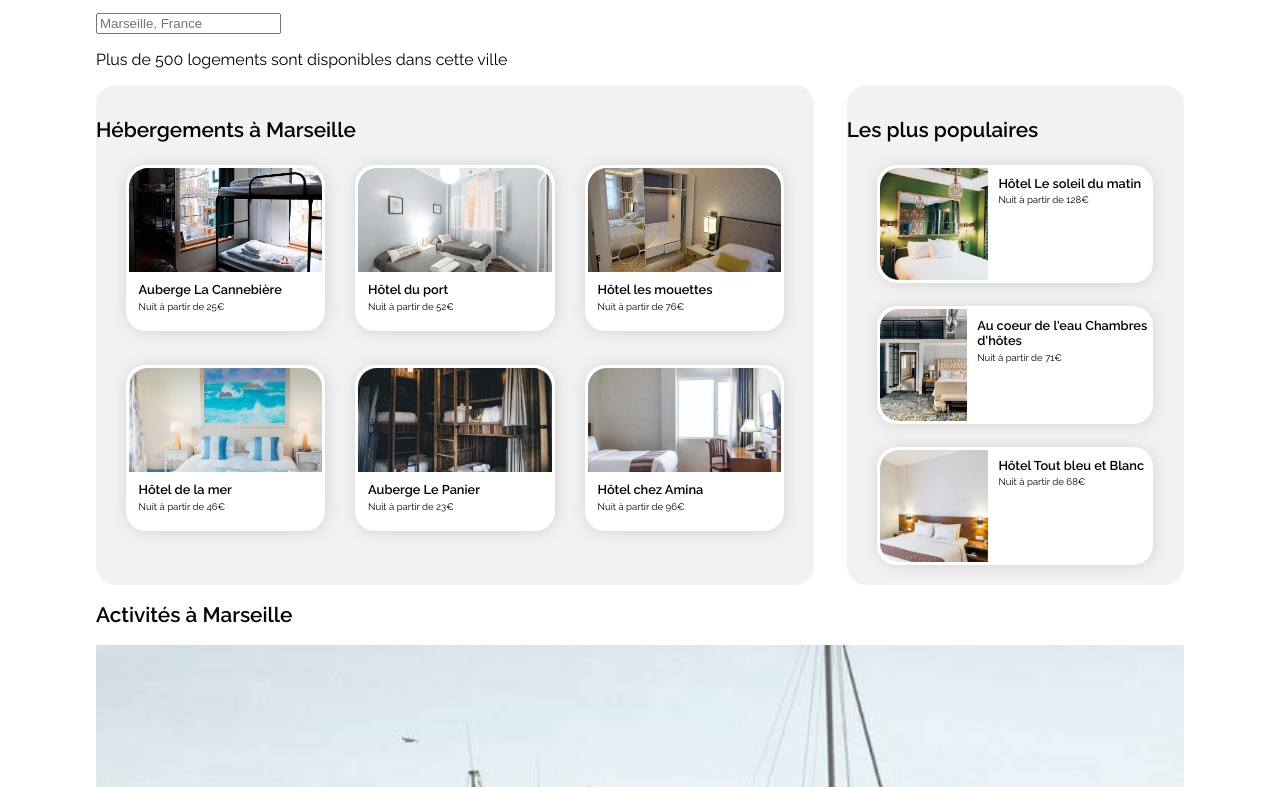
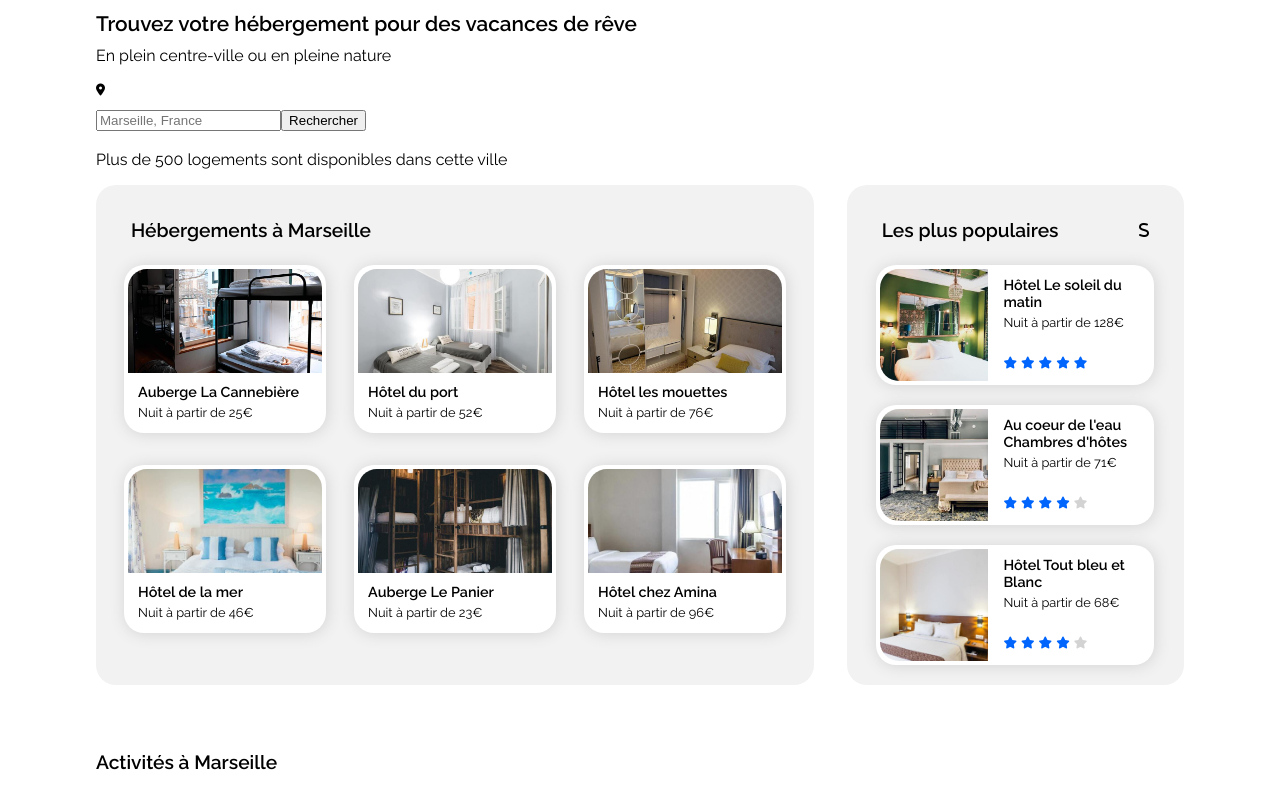
Before and after one commit to HugoCdnt/OpenclassroomsProjet2, a plain HTML site: page index.html in a window 1280 px wide. Shown: the part 176-963 px from the top of the page. Drawn offline with Linux system fonts and the light colour scheme.

Commit message:
Ajout des étoiles, header refait. Barre de recherche en cours, problème pour créer le pin-loc

```diff
--- a/index.html
+++ b/index.html
@@ -4,9 +4,12 @@
         <meta charset="utf-8" />
         <link rel="stylesheet" href="style.css" />
         <title>Logements à Marseille</title>
+        <link rel="shortcut icon" type="image/x-icon" href="images/favicon_io/favicon.ico"/>
+        <script src="https://kit.fontawesome.com/d0b8cf9251.js" crossorigin="anonymous"></script>
     </head>
     <body>
         <header>
+            <div id="menu">
                 <img src="images/logo/Booki.png" alt="Logo de Booki">
 
                 <nav>
@@ -15,19 +18,26 @@
                         <li><a href="#">Activités</a></li>
                     </ul>
                 </nav>
-<!--
+            </div>
+
             <h1>Trouvez votre hébergement pour des vacances de rêve</h1>
-            <h2>En plein centre-ville ou en pleine nature</h2>
--->
+            <p>En plein centre-ville ou en pleine nature</p>
+
+            <div id="search_field">
+                <div id="loc-pin">
+                    <i class="fa-solid fa-location-dot fa-xs"></i>
+                </div>
+                <form>
+                    <p>
+                        <label for="search"></label>
+                        <input type="search" name="search" id="town" placeholder="Marseille, France">
+                        <input type="button" name="Rechercher" id="search" value="Rechercher">
+                    </p>
+                </form>
+            </div>
         </header>
 
         <section id="filtres">
-            <form>
-                <p>
-                    <label for="search"></label>
-                    <input type="text" name="search" id="search" placeholder="Marseille, France">
-                </p>
-            </form>
 
             <!-- Filtre, comment les faire ?-->
 
@@ -40,65 +50,63 @@
         <main>
 
             <section class="lodgings rounded" id="regular">
-                <div class= "heading">
-                    <h1>Hébergements à Marseille</h1>
-                </div>
-        <!-- Virer cette div là qui ne sert à rien-->
+                <h2 class="heading">Hébergements à Marseille</h2>
 
                 <div class="lodgings-overlook wrap">
                     <article class="lodging-prev square rounded">
                         <div class="lodging-square__image rounded_top">
                             <img src="images/hebergements/4_small/marcus-loke-WQJvWU_HZFo-unsplash.jpg" alt="Photo Auberge La Cannebière">
                         </div>
-                        <h2>Auberge La Cannebière</h2>
-                        <h3>Nuit à partir de 25€</h3>
+                        <h3>Auberge La Cannebière</h3>
+                        <p>Nuit à partir de 25€</p>
                     </article>
 
                     <article class="lodging-prev square rounded">
                         <div class="lodging-square__image rounded_top">
                             <img src="images/hebergements/4_small/fred-kleber-gTbaxaVLvsg-unsplash.jpg" alt="Photo Hôtel du port">
                         </div>
-                        <h2>Hôtel du port</h2>
-                        <h3>Nuit à partir de 52€</h3>
+                        <h3>Hôtel du port</h3>
+                        <p>Nuit à partir de 52€</p>
                     </article>
 
                     <article class="lodging-prev square rounded">
                         <div class="lodging-square__image rounded_top">
                             <img src="images/hebergements/4_small/reisetopia-B8WIgxA_PFU-unsplash.jpg" alt="Photo Hôtel les mouettes">
                         </div>
-                        <h2>Hôtel les mouettes</h2>
-                        <h3>Nuit à partir de 76€</h3>
+                        <h3>Hôtel les mouettes</h3>
+                        <p>Nuit à partir de 76€</p>
                     </article>
 
                     <article class="lodging-prev square rounded">
                         <div class="lodging-square__image rounded_top">
                             <img src="images/hebergements/4_small/annie-spratt-Eg1qcIitAuA-unsplash.jpg" alt="Photo Hôtel de la mer">
                         </div>
-                        <h2>Hôtel de la mer</h2>
-                        <h3>Nuit à partir de 46€</h3>
+                        <h3>Hôtel de la mer</h3>
+                        <p>Nuit à partir de 46€</p>
                     </article>
 
                     <article class="lodging-prev square rounded">
                         <div class="lodging-square__image rounded_top">
                             <img src="images/hebergements/4_small/nicate-lee-kT-ZyaiwBe0-unsplash.jpg" alt="Photo Auberge Le Panier">
                         </div>
-                        <h2>Auberge Le Panier</h2>
-                        <h3>Nuit à partir de 23€</h3>
+                        <h3>Auberge Le Panier</h3>
+                        <p>Nuit à partir de 23€</p>
                     </article>
 
                     <article class="lodging-prev square rounded">
                         <div class="lodging-square__image rounded_top">
                             <img src="images/hebergements/4_small/febrian-zakaria-M6S1WvfW68A-unsplash.jpg" alt="Photo Hôtel chez Amina">
                         </div>
-                        <h2>Hôtel chez Amina</h2>
-                        <h3>Nuit à partir de 96€</h3>
+                        <h3>Hôtel chez Amina</h3>
+                        <p>Nuit à partir de 96€</p>
                     </article>
                 </div>
             </section>
 
             <aside class="lodgings rounded" id="popular">
-                <div class="heading">
-                    <h1>Les plus populaires</h1>
+                <div class= "heading">
+                    <h2>Les plus populaires</h2>
+                    <i class="fa-solid fa-star fa-s" id="black_star"></i>
                 </div>
 
                 <div class="lodgings-overlook column">
@@ -107,8 +115,15 @@
                             <img src="images/hebergements/4_small/emile-guillemot-Bj_rcSC5XfE-unsplash.jpg" alt="Photo Hôtel Le soleil du matin">
                         </div>
                         <div class="texte_populaire">
-                            <h2>Hôtel Le soleil du matin</h2>
-                            <h3>Nuit à partir de 128€</h3>
+                            <h3>Hôtel Le soleil du matin</h3>
+                            <p>Nuit à partir de 128€</p>
+                            <div class="stars">
+                                <i class="fa-solid fa-star fa-xs"></i>
+                                <i class="fa-solid fa-star fa-xs"></i>
+                                <i class="fa-solid fa-star fa-xs"></i>
+                                <i class="fa-solid fa-star fa-xs"></i>
+                                <i class="fa-solid fa-star fa-xs"></i>
+                            </div>
                         </div>
                     </article>
 
@@ -117,8 +132,15 @@
                             <img src="images/hebergements/4_small/aw-creative-VGs8z60yT2c-unsplash.jpg" alt="Photo Au coeur de l'eau Chambres d'hôtes">
                         </div>
                         <div class="texte_populaire">
-                            <h2>Au coeur de l'eau Chambres d'hôtes</h2>
-                            <h3>Nuit à partir de 71€</h3>
+                            <h3>Au coeur de l'eau Chambres d'hôtes</h3>
+                            <p>Nuit à partir de 71€</p>
+                            <div class="stars">
+                                <i class="fa-solid fa-star fa-xs"></i>
+                                <i class="fa-solid fa-star fa-xs"></i>
+                                <i class="fa-solid fa-star fa-xs"></i>
+                                <i class="fa-solid fa-star fa-xs"></i>
+                                <i class="fa-solid fa-star fa-xs grey_star"></i>
+                            </div>
                         </div>
                     </article>
 
@@ -127,8 +149,15 @@
                             <img src="images/hebergements/4_small/febrian-zakaria-sjvU0THccQA-unsplash.jpg" alt="Photo Hôtel Tout bleu et Blanc">
                         </div>
                         <div class="texte_populaire">
-                            <h2>Hôtel Tout bleu et Blanc</h2>
-                            <h3>Nuit à partir de 68€</h3>
+                            <h3>Hôtel Tout bleu et Blanc</h3>
+                            <p>Nuit à partir de 68€</p>
+                            <div class="stars">
+                                <i class="fa-solid fa-star fa-xs"></i>
+                                <i class="fa-solid fa-star fa-xs"></i>
+                                <i class="fa-solid fa-star fa-xs"></i>
+                                <i class="fa-solid fa-star fa-xs"></i>
+                                <i class="fa-solid fa-star fa-xs grey_star"></i>
+                            </div>
                         </div>
                     </article>
             </div>
@@ -136,55 +165,55 @@
         </main>
 
         <section>
-            <h1>Activités à Marseille</h1>
+            <h2>Activités à Marseille</h2>
 
             <a href="#"><article class="activite_tall">
                     <img src="images/activites/4_small/reno-laithienne-QUgJhdY5Fyk-unsplash.jpg" alt="Photo Vieux Port">
-                    <h2>Vieux Port</h2>
+                    <h3>Vieux Port</h3>
                 </article></a>
 
                 <a href="#"><article class="activite_medium">
                     <img src="images/activites/4_small/paul-hermann-QFTrLdQIRhI-unsplash.jpg" alt="Photo Fort de Pomègues">
-                    <h2>Fort de Pomègues</h2>
+                    <h3>Fort de Pomègues</h3>
                 </article></a>
 
                 <a href="#"><article class="activite_small">
                     <img src="images/activites/4_small/kevin-hikari-rV_Qd1l-VXg-unsplash.jpg" alt="Photo Iles du Frioul">
-                    <h2>Iles du Frioul</h2>
+                    <h3>Iles du Frioul</h3>
                 </article></a>
 
                 <a href="#"><article class="activite_tall">
                     <img src="images/activites/4_small/kilyan-sockalingum-NR8-cBCN3aI-unsplash.jpg" alt="Photo Parc National des Calanques">
-                    <h2>Parc National des Calanques</h2>
+                    <h3>Parc National des Calanques</h3>
                 </article></a>
 
                 <a href="#"><article class="activite_small">
                     <img src="images/activites/4_small/florian-wehde-xW9e8gdotxI-unsplash.jpg" alt="Photo Notre-Dame-de-la-Garde">
-                    <h2>Notre-Dame-de-la-Garde</h2>
+                    <h3>Notre-Dame-de-la-Garde</h3>
                 </article></a>
 
                 <a href="#"></a><article class="activite_medium">
                     <img src="images/activites/4_small/lena-paulin-wH2-EJoDcV0-unsplash.jpg" alt="Photo Parc Longchamp">
-                    <h2>Parc Longchamp</h2>
+                    <h3>Parc Longchamp</h3>
                 </article></a>
         </section>
 
         <footer>
             <section id="a_propos">
-                <h2>A propos</h2>
+                <h3>A propos</h3>
                 <p><a href="#">Fonctionnement du site</a></p>
                 <p><a href="#">Conditions générales de vente</a></p>
                 <p><a href="#">Données et confidentialités</a></p>
             </section>
 
             <section id="nos_hebergements">
-                <h2>Nos hébergements</h2>
+                <h3>Nos hébergements</h3>
                 <p><a href="#">Charte qualité</a></p>
                 <p><a href="#">Soumettre votre hôtel</a></p>
             </section>
 
             <section id="assistance">
-                <h2>Assistance</h2>
+                <h3>Assistance</h3>
                 <p><a href="#">Centre d'aide</a></p>
                 <p><a href="#">Nous contacter</a></p>
             </section>
--- a/style.css
+++ b/style.css
@@ -1,5 +1,4 @@
 /********* PARAMETRES GENERAUX DE LA PAGE CI-DESSOUS *********/
-
 
 @font-face {
     font-family: 'raleway';
@@ -20,26 +19,45 @@ img{
     box-sizing: border-box;
 }
 
+.heading{
+    display: flex;
+    flex-direction: inline;
+    margin-top: 20px;
+    margin-bottom: 10px;
+    padding-left: 35px;
+    padding-right: 35px;
+    height: 10%;
+    justify-content: space-between;
+    align-items: center;
+}
+
+p{
+    margin-top: 10px;
+}
+
 h1{
     font-size: 1.3em;
     font-variation-settings: "wght" 600;
+    margin-bottom: 0;
 }
 
 h2{
+    font-size: 1.2em;
+    font-variation-settings: "wght" 600;
+    /*width: 100%;*/
     text-decoration: none;
     color: black;
-    font-size: 0.8em;
-    margin: 5% 0 0 0;
-    padding-left: 10px;
-    font-variation-settings: "wght" 600;
+    /*margin-top: 30px;
+    padding-left: 35px;
+    height: 5%;*/
 }
 
 h3{
+    font-size: 0.9em;
+    font-variation-settings: "wght" 600;
     text-decoration: none;
     color: black;
-    font-size: 0.6em;
-    font-weight: normal;
-    margin: 2% 0 0 0;
+    margin: 5% 0 -5px 0;
     padding-left: 10px;
 }
 
@@ -64,6 +82,19 @@ a{
 /********* HEADER CI-DESSOUS *********/
 
 header{
+    display: flex;
+    flex-direction: column;
+    width: 100%;
+}
+
+header img{
+    height: 40px;
+    object-fit: contain;
+    object-position: left;
+}
+
+#menu{
+    width: 100%;
     display: flex;
     flex-direction: row;
     align-items: center;
@@ -102,12 +133,28 @@ ul li:hover{
     color: rgb(0, 101, 252);
 }*/
 
-header img{
-    height: 40px;
-    object-fit: contain;
-    object-position: left;
+#search_bar{
+    display: flex;
+    flex-direction: row;
+    align-items: center;
+    justify-content: flex-start;
+    height: 50px;
 }
 
+#loc-pin{
+    height: 100%;
+}
+
+#search, #town{
+    margin: 0px -4px 0px 0px;
+    height: 100%;
+}
+
+form{
+    height: 30px;
+}
+
+/* Comment faire pour ne pas avoir de marge entre mon champ de recherche et mon bouton ?*/
 
 
 /********* FILTRES CI-DESSOUS *********/
@@ -126,22 +173,12 @@ main{
     flex-direction: row;
     align-items: flex-start;
     justify-content: space-between;
-    height: 500px;
-}
-
-.heading{
-    width: 100%;
-    height: 10%;
-    font-size: 1em;
-    /*align-self: left;*/
-    margin-bottom: 15px;
-    /*padding-left: 37px;*/
-    padding-top: 15px;
+    height: 550px;
 }
 
 .lodgings{
     background-color: #F2F2F2;
-    height: 100%;
+    height: 500px;
     /*display: flex;
     flex-direction: column;
     justify-content: space-evenly;*/
@@ -174,8 +211,13 @@ main{
     align-items: center;
 }
 
+.lodgings-overlook p{
+    padding-left: 10px;
+    font-size: 0.8em;
+}
+
 .lodging-prev{
-    padding: 3px;
+    padding: 4px;
     background-color: white;
     display: flex;
     box-shadow: 1px 1px 15px lightgray;
@@ -209,8 +251,23 @@ main{
     width: 100%;
 }
 
-/*.texte_populaire{
-    width: 60%;
+.stars{
+    color: #0065FC;
+    padding-left: 10px;
+    padding-top: 10px;
+}
+
+#black_star{
+    display: flex;
+}
+
+.grey_star{
+    color: #d3d3d3;
+}
+
+.texte_populaire{
+    width: 55%;
     display: flex;
     flex-direction: column;
-}*/
+    padding-left: 5px;
+}
```
Also changed, not shown: images/favicon_io/android-chrome-192x192.png (added), images/favicon_io/android-chrome-512x512.png (added), images/favicon_io/apple-touch-icon.png (added), images/favicon_io/favicon-16x16.png (added), images/favicon_io/favicon-32x32.png (added), images/favicon_io/favicon.ico (added), images/favicon_io/site.webmanifest (added), 1 other file. Lines whose indentation alone changed are shown as unchanged.
